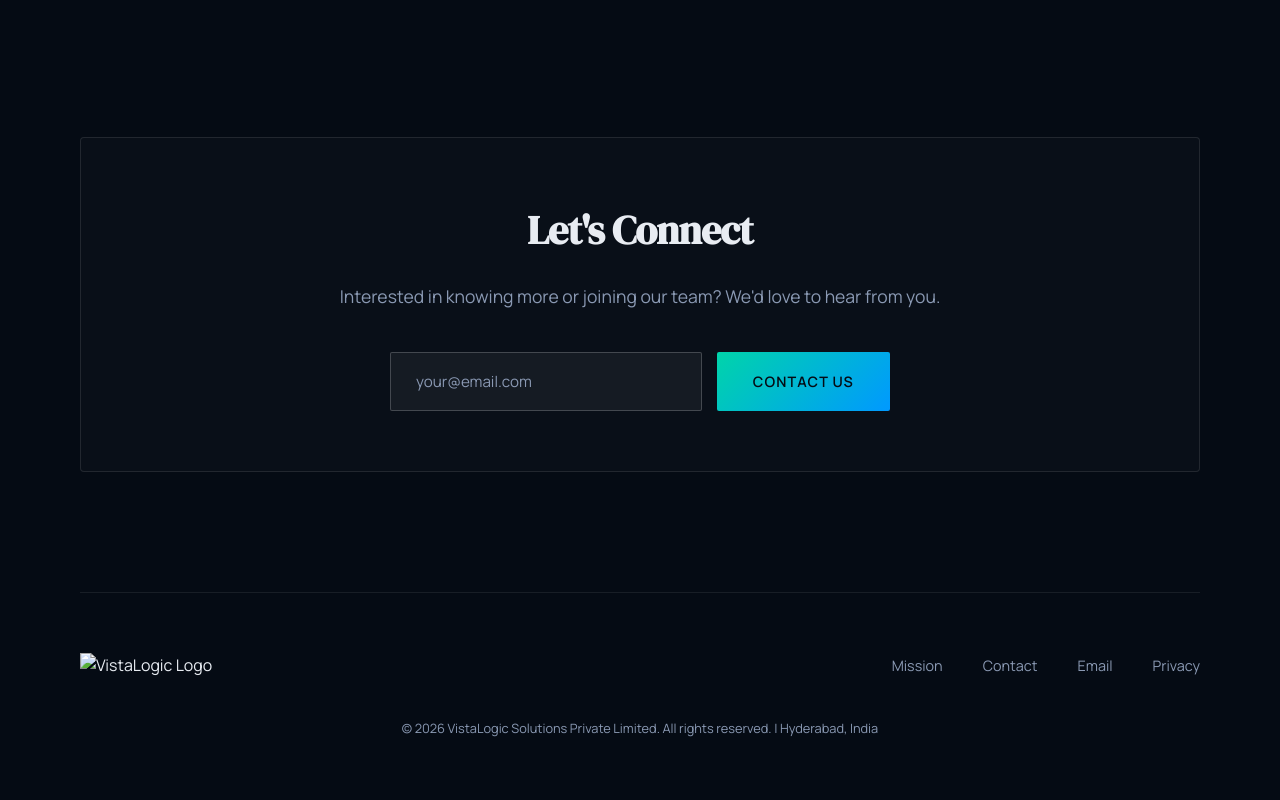
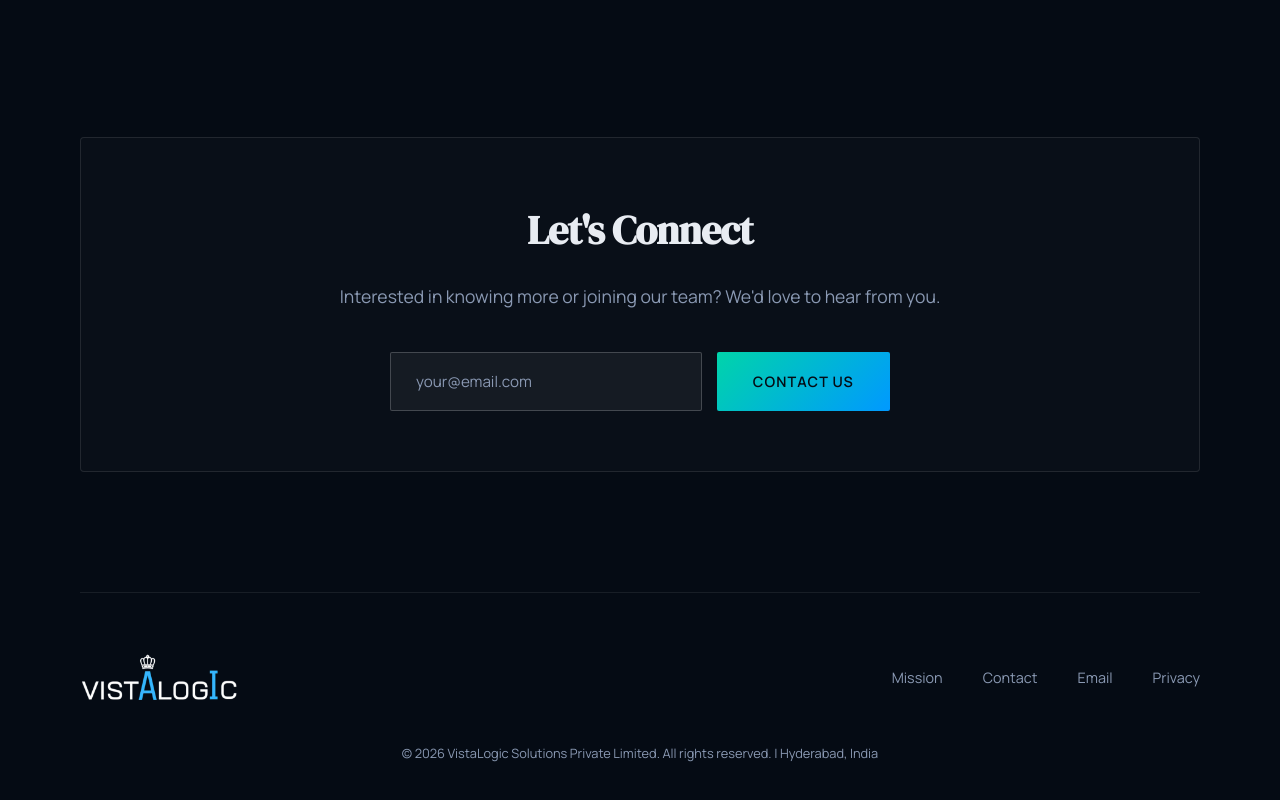
Before and after one commit to vinay-vistalogic/vistalogic-website, a plain HTML site: page index.html in a window 1280 px wide. Shown: the part 2244-3044 px from the top of the page. Drawn offline with Linux system fonts and the light colour scheme.

Commit message:
Update index.html

```diff
--- a/index.html
+++ b/index.html
@@ -646,7 +646,7 @@
         <footer>
             <div class="footer-content">
                 <div class="footer-logo-section">
-                    <img src="logo.png" alt="VistaLogic Logo" class="footer-logo-img" />
+                    <img src="assets/logo.png" alt="VistaLogic Logo" class="footer-logo-img" />
                 </div>
                 <nav class="footer-links">
                     <a href="#mission">Mission</a>
```
